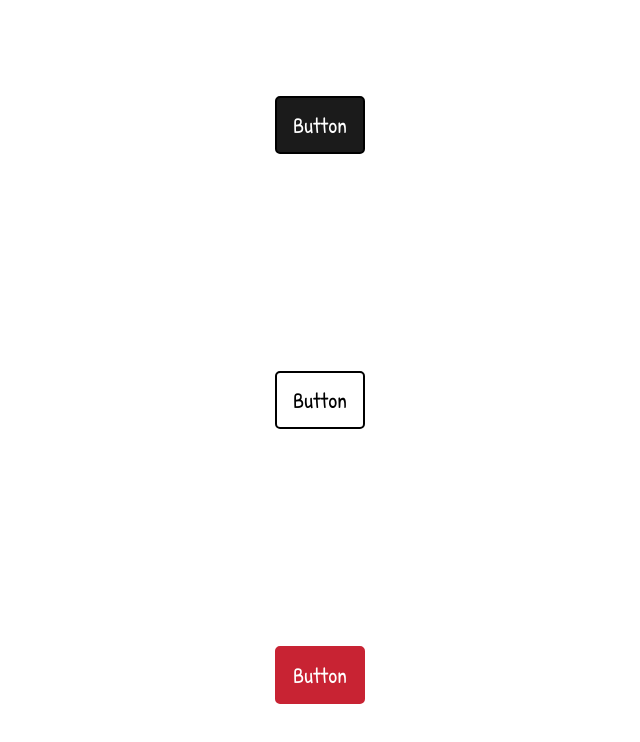
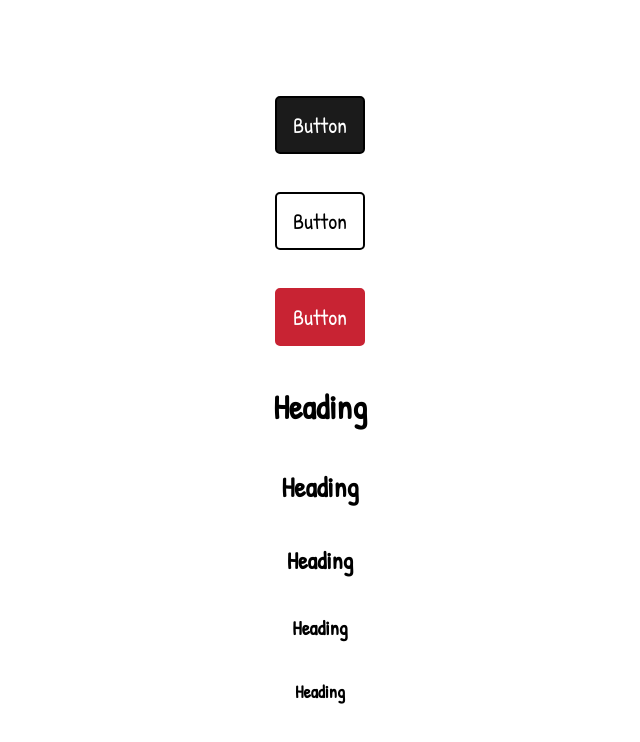
Before and after one commit to kiricle/diploma, a Next.js app: page / in a window 1280 px wide. Shown: the top 742 px of the page, without its empty margins (320-960 px from the left). Built offline with nearby package versions, Linux system fonts and the light colour scheme.

Commit message:
feat(ui): add heading component

```diff
--- a/src/app/page.tsx
+++ b/src/app/page.tsx
@@ -1,6 +1,7 @@
 import Image from 'next/image';
 import styles from './page.module.scss';
 import { Button } from '@/app/ui/Button/Button';
+import { Heading } from './ui/Heading/Heading';
 
 export default function Home() {
     return (
@@ -8,6 +9,11 @@ export default function Home() {
             <Button appearance="primary">Button</Button>
             <Button appearance="secondary">Button</Button>
             <Button appearance="danger">Button</Button>
+            <Heading level={1}>Heading</Heading>
+            <Heading level={2}>Heading</Heading>
+            <Heading level={3}>Heading</Heading>
+            <Heading level={4}>Heading</Heading>
+            <Heading level={5}>Heading</Heading>
         </main>
     );
 }
--- /dev/null
+++ b/src/app/ui/Heading/Heading.module.scss
@@ -0,0 +1,19 @@
+.h1 {
+    font-size: 34px;
+}
+
+.h2 {
+    font-size: 28px;
+}
+
+.h3 {
+    font-size: 24px;
+}
+
+.h4 {
+    font-size: 20px;
+}
+
+.h5 {
+    font-size: 18px;
+}
--- /dev/null
+++ b/src/app/ui/Heading/Heading.tsx
@@ -0,0 +1,22 @@
+import { ReactNode } from 'react';
+import styles from './Heading.module.scss';
+
+type Level = 1 | 2 | 3 | 4 | 5;
+
+export const Heading = ({
+    level,
+    children,
+}: {
+    level: Level;
+    children: ReactNode;
+}) => {
+    const tags: Record<Level, ReactNode> = {
+        '1': <h1 className={styles.h1}>{children}</h1>,
+        '2': <h2 className={styles.h2}>{children}</h2>,
+        '3': <h3 className={styles.h3}>{children}</h3>,
+        '4': <h4 className={styles.h4}>{children}</h4>,
+        '5': <h5 className={styles.h5}>{children}</h5>,
+    };
+
+    return tags[level];
+};
```
